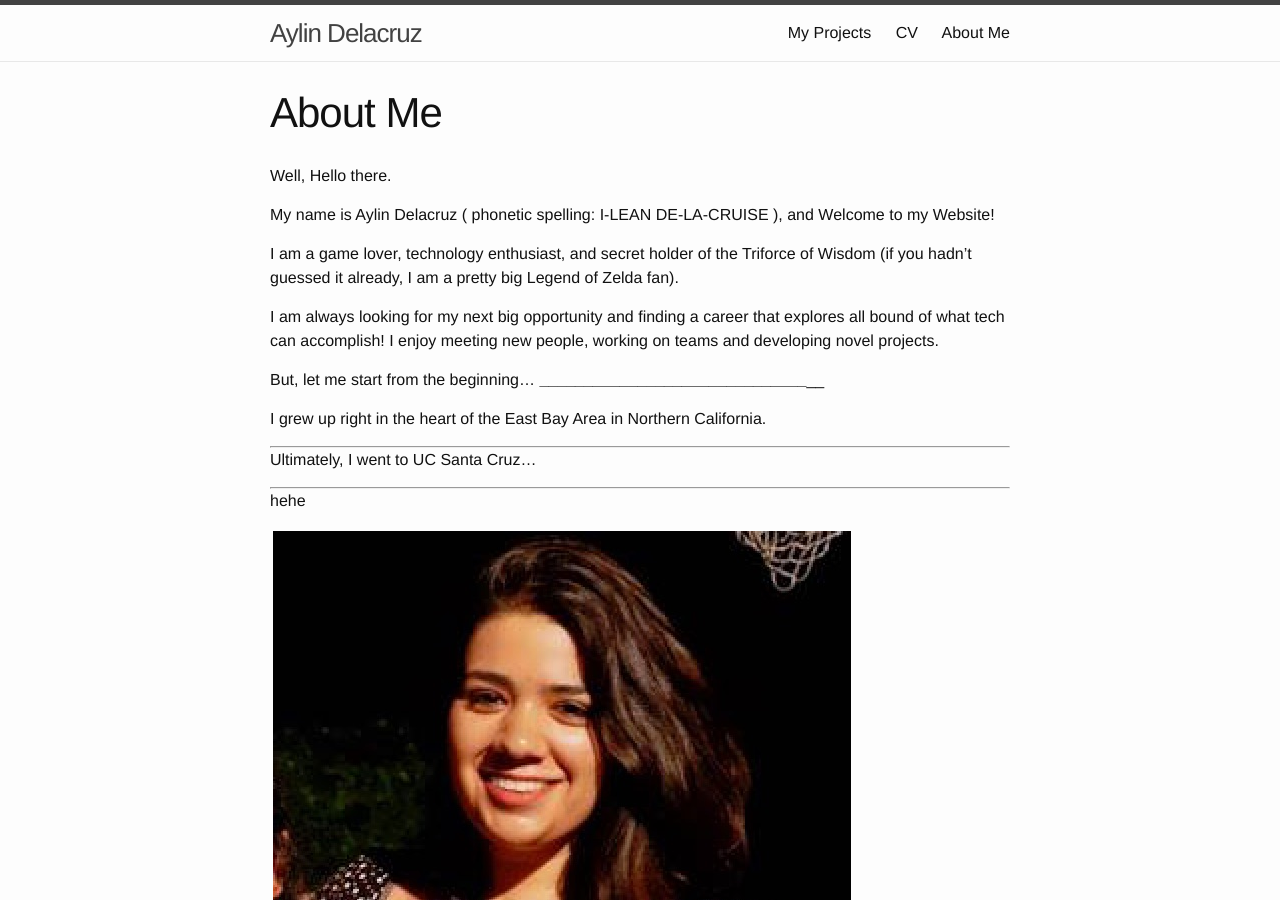
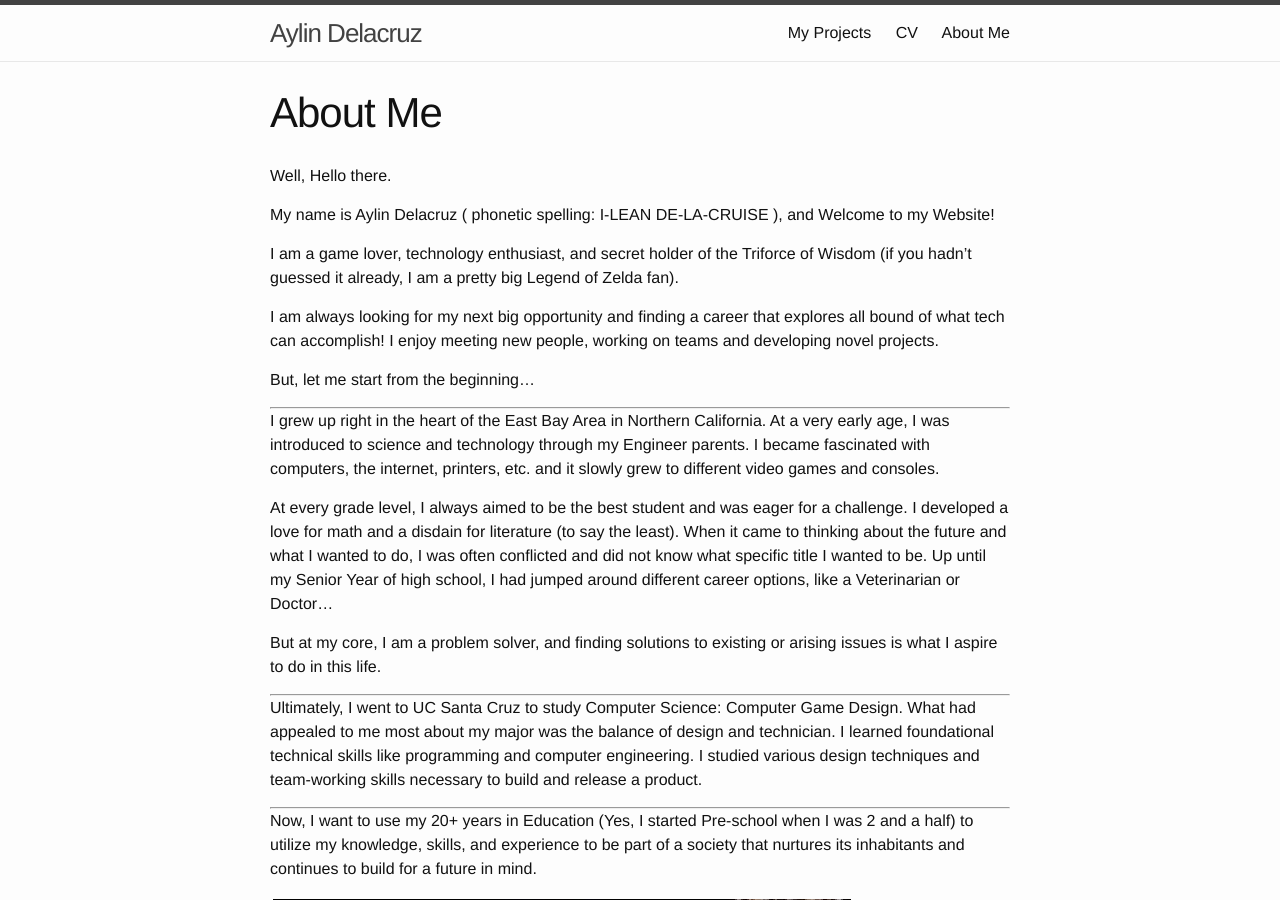
Before and after one commit to asdelacr/asdelacr.github.io, a Jekyll site: the page built from projects.md, in a window 1280 px wide and 900 px high. Built offline with Jekyll 4.4.1, drawn with Linux system fonts in a browser that asks for light colours.

Commit message:
added cv and updated about me
again

```diff
--- a/projects.md
+++ b/projects.md
@@ -15,18 +15,31 @@ I am a game lover, technology enthusiast, and secret holder of the Triforce of W
 I am always looking for my next big opportunity and finding a career that explores all bound of what tech can accomplish! I enjoy meeting new people, working on teams and developing novel projects.
 
 But, let me start from the beginning...
+
 ____________________________________________________________________________________________
 
 I grew up right in the heart of the East Bay Area in Northern California.
+At a very early age, I was introduced to science and technology through my Engineer parents.
+I became fascinated with computers, the internet, printers, etc. and it slowly grew to different video games and consoles.
+
+At every grade level, I always aimed to be the best student and was eager for a challenge.
+I developed a love for math and a disdain for literature (to say the least).
+When it came to thinking about the future and what I wanted to do, I was often conflicted and did not know what specific title I wanted to be. Up until my Senior Year of high school, I had jumped around different career options, like a Veterinarian or Doctor...
+
+But at my core, I am a problem solver, and finding solutions to existing or arising issues is what I aspire to do in this life.
 
 ____________________________________________________________________________________________
 
-Ultimately, I went to UC Santa Cruz...
+
+Ultimately, I went to UC Santa Cruz to study Computer Science: Computer Game Design.
+What had appealed to me most about my major was the balance of design and technician.
+I learned foundational technical skills like programming and computer engineering.
+I studied various design techniques and team-working skills necessary to build and release a product.
 
 
 ____________________________________________________________________________________________
 
-hehe
+Now, I want to use my 20+ years in Education (Yes, I started Pre-school when I was 2 and a half) to utilize my knowledge, skills, and experience to be part of a society that nurtures its inhabitants and continues to build for a future in mind.
 
 
 
```
Also changed, not shown: about.md (+16 -5 lines), cv.md (+3 -1 lines), img/cv1.jpg (added), img/cv2.jpg (added).
